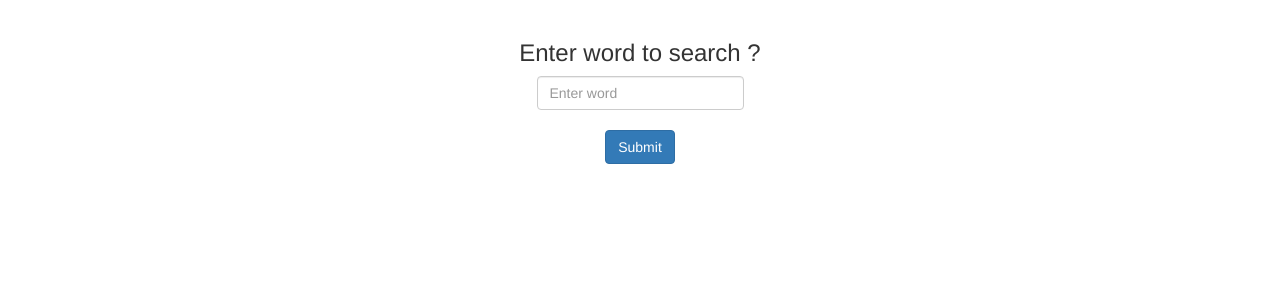
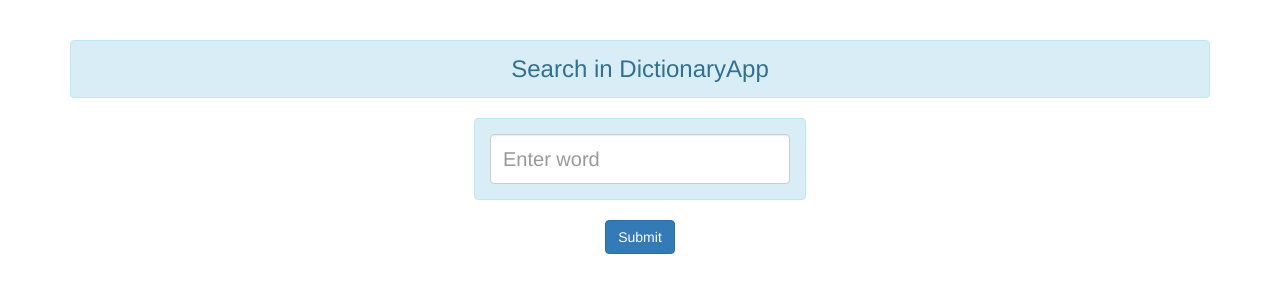
Before and after one commit to bibeklamsa1/DictionaryApp, a Django app: page / in a window 1280 px wide. Shown: the part 52-352 px from the top of the page. Run offline with Django 3.2, Linux system fonts and the light colour scheme; some libraries are stand-ins or nearby versions.

Commit message:
to make user friendly the home.html file is modified

```diff
--- a/templates/home.html
+++ b/templates/home.html
@@ -21,12 +21,12 @@
 </nav>
 
 <div class="container text-center">
-  <h3>Enter word to search ?</h3>
+  <h3 class="alert alert-info">Search in DictionaryApp</h3>
     <form class="form-inline" action="{% url 'home' %}" method="post">
     {% csrf_token %}
-    <div class="form-group">
+    <div class="form-group alert alert-info">
       <label class="sr-only" for="email">Email:</label>
-      <input type="text" class="form-control"  placeholder="Enter word"  name="word">
+      <input type="text" class="form-control"  placeholder="Enter word"  name="word" style="width:300px;height:50px;font-size:20px;">
     </div>
     <br>
     <button type="submit" class="btn btn-primary" style="margin:20px;">Submit</button>
@@ -34,8 +34,8 @@
 </div>
 
 {% if req %}
-<div class="container text-center">
-<textarea rows="5" cols="50" style="background-color:pink;font-size:30px" readonly>{{description}}</textarea>
+<div class="container text-center alert alert-active alert-dismissable">
+<textarea rows="5" cols="50" style="font-size:30px;letter-spacing:2;" readonly>{{description}}</textarea>
 {% endif %}
 </body>
 </html>
```
